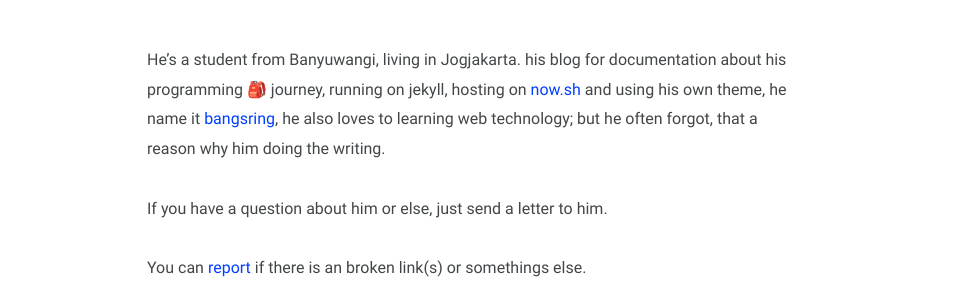
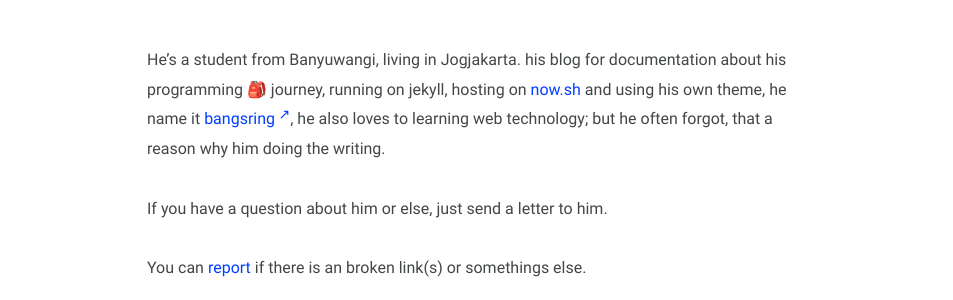
Before and after one commit to piharpi/piharpi.com, a Jekyll site: the page built from about.md, in a window 1280 px wide. Shown: the part 256-556 px from the top of the page, without its empty margins (163-1116 px from the left). Built offline with Jekyll 4.4.1, drawn with Linux system fonts in a browser that asks for light colours.

Commit message:
added external link style

```diff
--- a/_sass/bangsring/_post.scss
+++ b/_sass/bangsring/_post.scss
@@ -90,6 +90,14 @@
   a {
     color: $text-link-blue;
     text-decoration: none;
+    &[target="_blank"]::after {
+      content: " \2197";
+      font-size: $small-font-size;
+      line-height: 0;
+      position: relative;
+      bottom: 5px;
+      vertical-align: baseline;
+    }
 
     &:hover {
       color: $text-link-blue-active;
```
